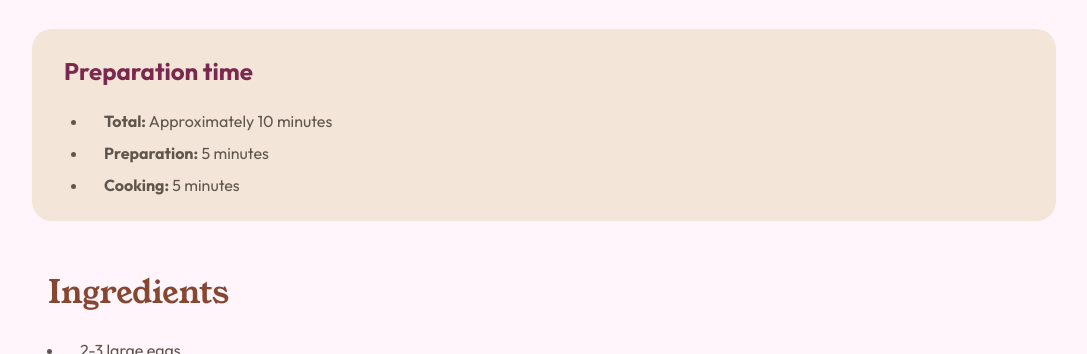
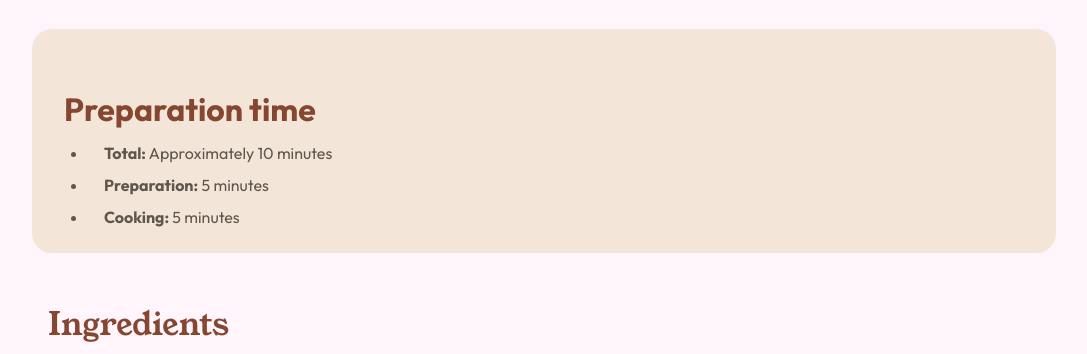
Before and after one commit to Obikaviola/recipe-page, a plain HTML site: page index.html in a window 1280 px wide. Shown: the part 679-1033 px from the top of the page, without its empty margins (96-1183 px from the left). Drawn offline with Linux system fonts and the light colour scheme.

Commit message:
modified files

```diff
--- a/index.html
+++ b/index.html
@@ -33,7 +33,7 @@
     </section>
 
     <section class="prep">
-      <h3>Preparation time</h3>
+      <h2 class="outfit-extra-bold">Preparation time</h2>
       <ul class="prep__list">
         <li><span class="prep__list--head">Total:</span> Approximately 10 minutes</li>
         <li><span class="prep__list--head">Preparation:</span> 5 minutes</li>
```
